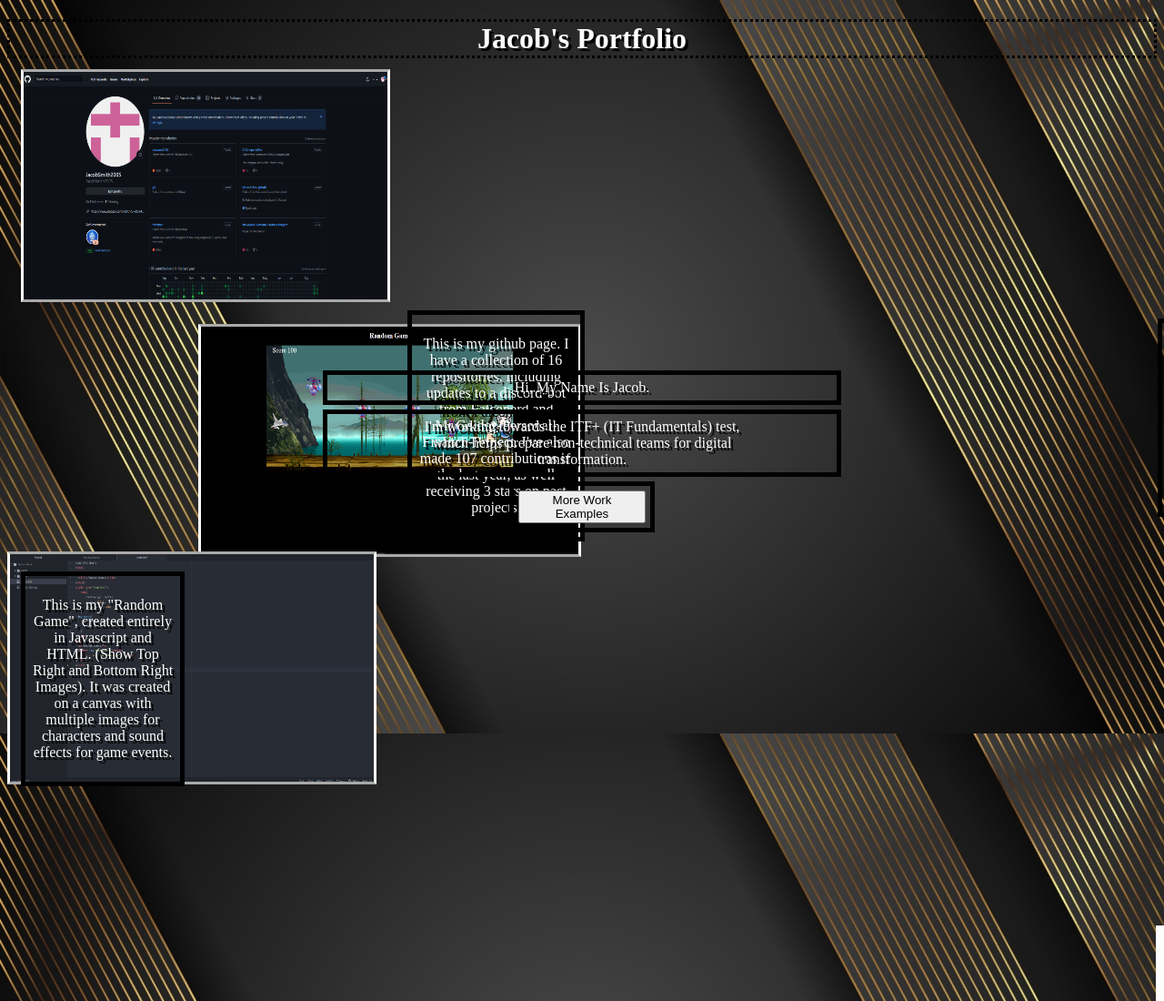
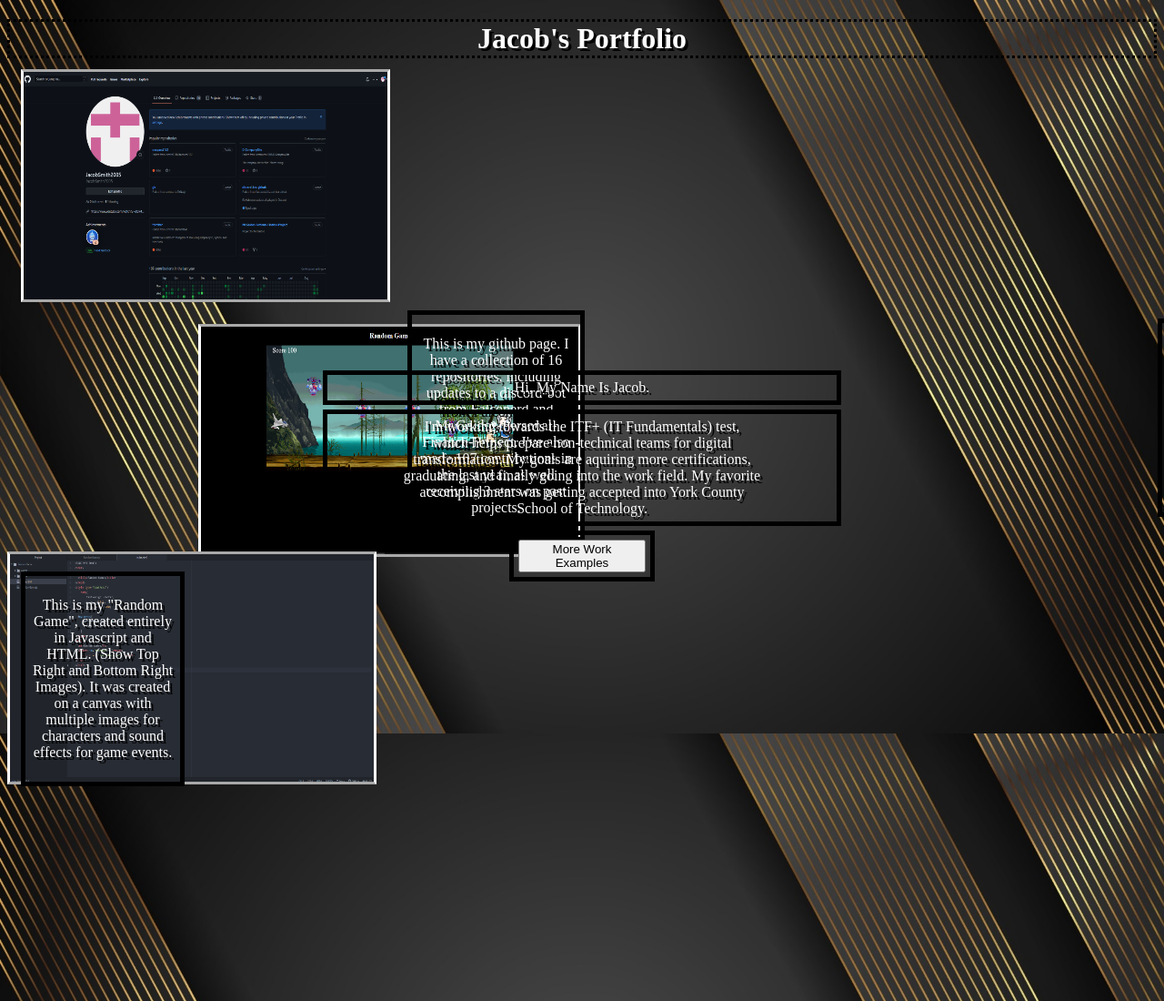
Before and after one commit to JacobSmith2005/JacobSmith2005.github.io, a plain HTML site: page index.html in a window 1280 px wide. Shown: the top 1100 px of the page at 91% size. Drawn offline with Linux system fonts and the light colour scheme.

Commit message:
Update To Request
Update.

```diff
--- a/index.html
+++ b/index.html
@@ -72,7 +72,10 @@
     <div class="secondPortfolioBox">
         I'm working towards the ITF+ (IT Fundamentals) test, <br>
         which helps prepare non-technical teams for digital <br>
-        transformation.
+        transformation. My goals are aquiring more certifications, <br>
+        graduating, and finally going into the work field. My favorite <br>
+        accomplishment was getting accepted into York County <br>
+        School of Technology.
     </div>
     <div class="workexamplesBox">
         <button id="button" type="button" onclick="javascript:window.location.href='workex.html'">More Work Examples</button>
```
